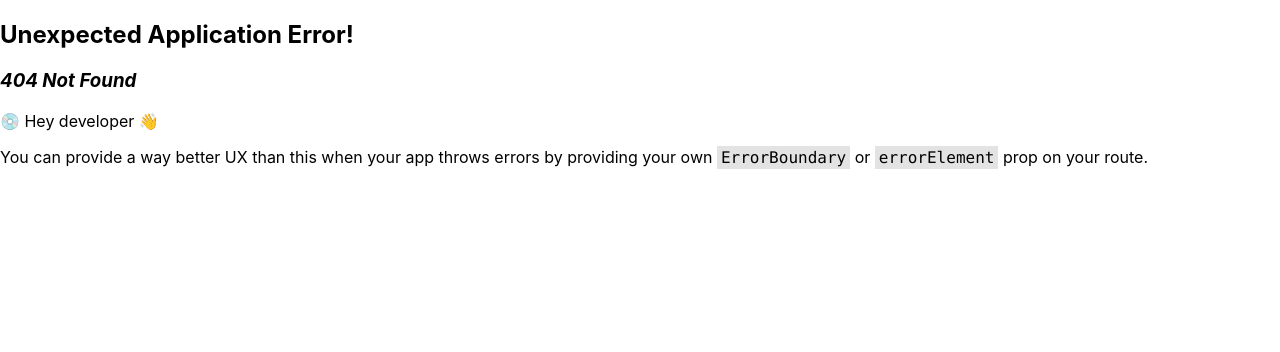
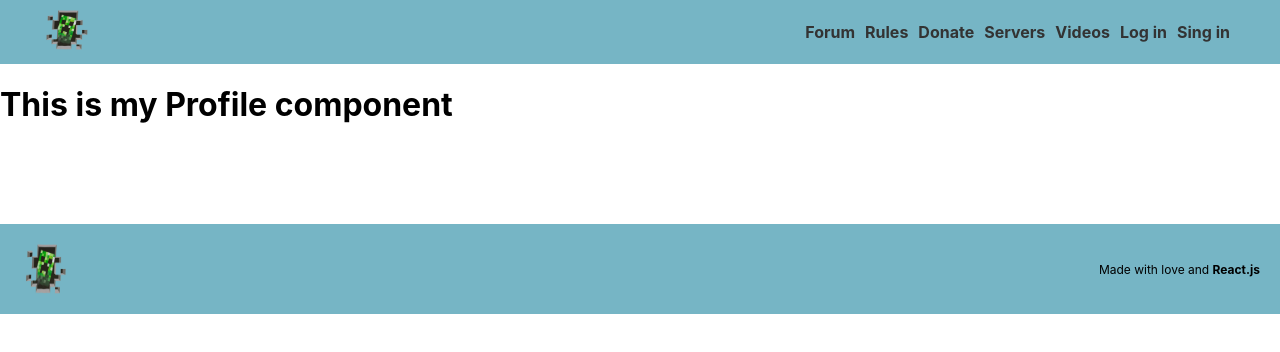
Before and after one commit to kozakevich13/mcraft-client, a React (Create React App) app: page /profile in a window 1280 px wide. Before the commit this address had no page. Shown: the top 352 px of the page. Built offline with nearby package versions, Linux system fonts and the light colour scheme.

Commit message:
add profile component

```diff
--- a/src/App.js
+++ b/src/App.js
@@ -7,6 +7,7 @@ import Write from "./pages/Write";
 import Navbar from "./components/Navbar";
 import Footer from "./components/Footer";
 import "./style.scss";
+import Profile from "./pages/Profile";
 
 const Layout = () => {
   return (
@@ -35,6 +36,10 @@ const router = createBrowserRouter([
         path: "/write",
         element: <Write />,
       },
+      {
+        path: "/profile",
+        element: <Profile />,
+      },
     ],
   },
   {
--- /dev/null
+++ b/src/pages/Profile.jsx
@@ -0,0 +1,9 @@
+const Profile = () => {
+  return (
+    <div>
+      <h1>This is my Profile component</h1>
+    </div>
+  );
+};
+
+export default Profile;
```
